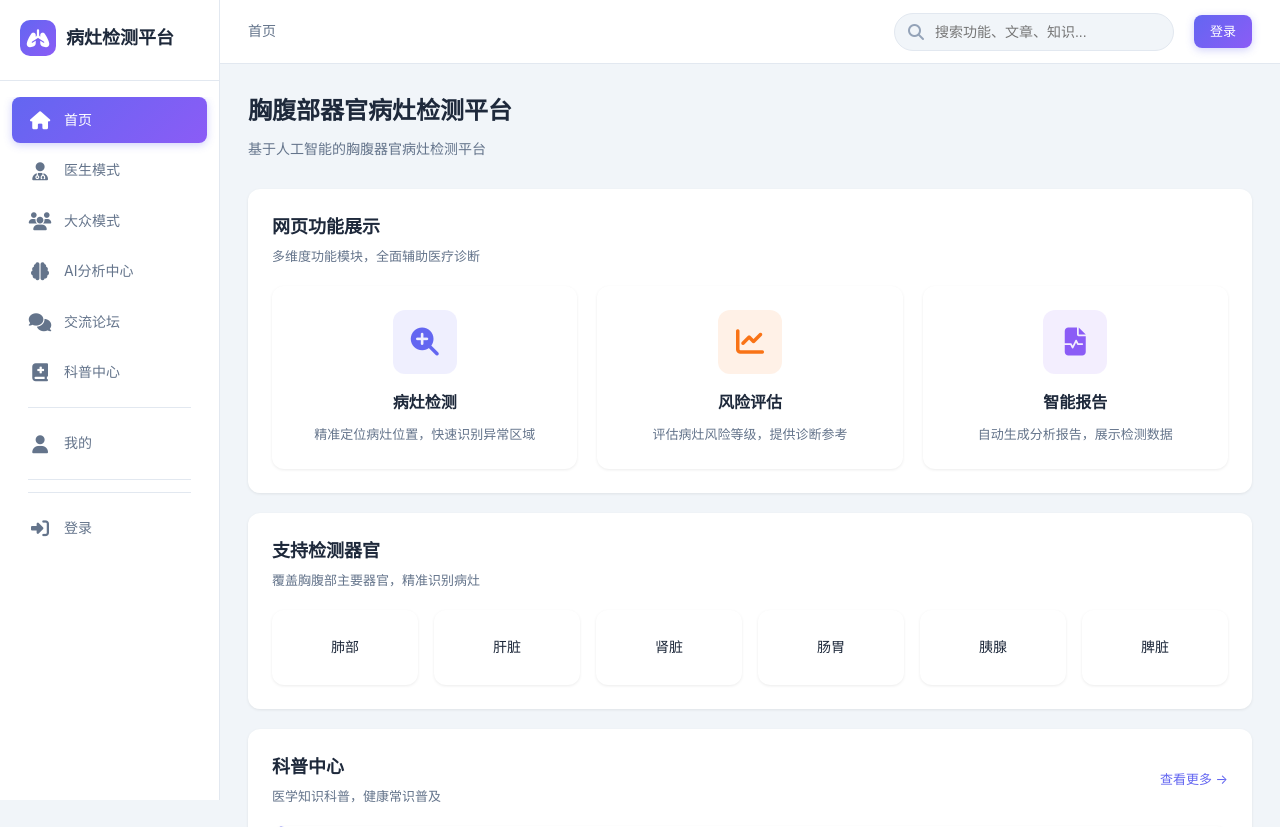
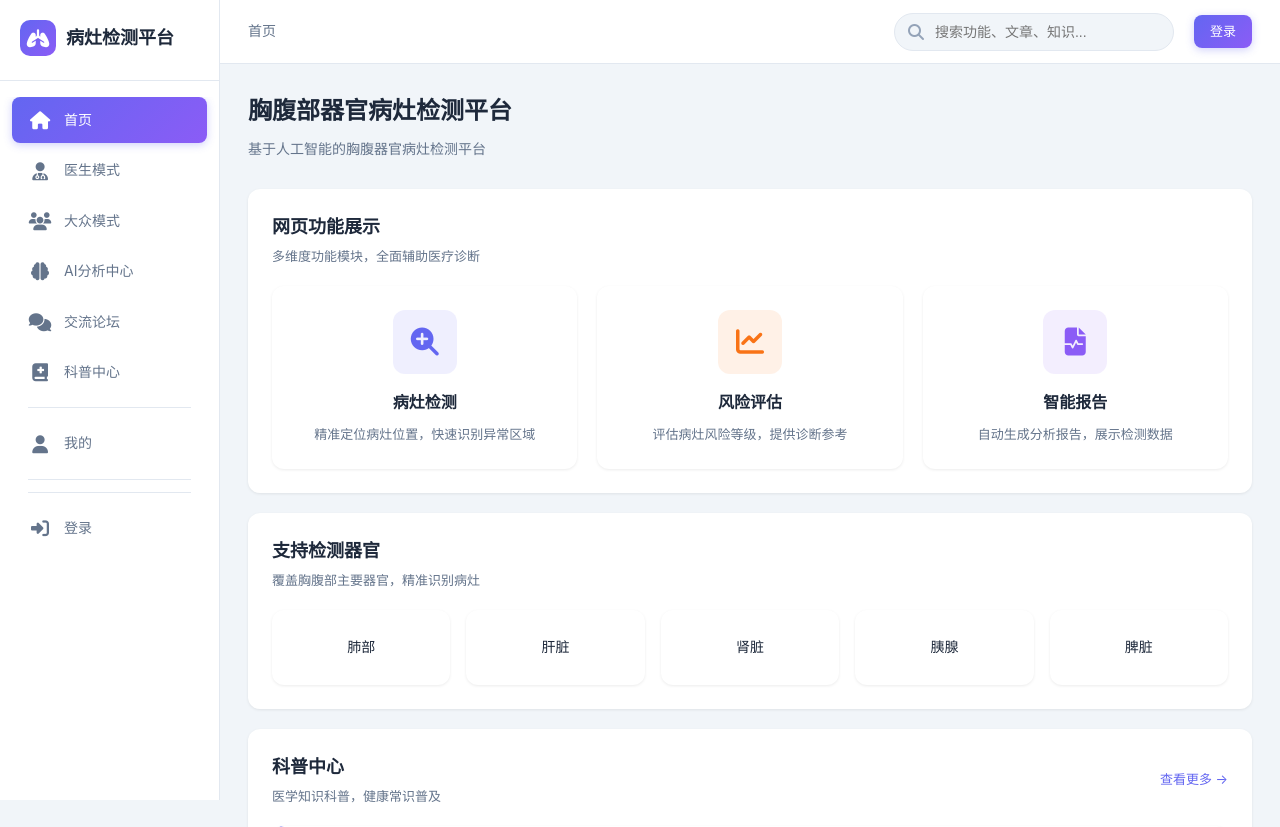
Before and after one commit to xyq-517/my-project, a Flask app: page / in a window 1280 px wide. Shown: the top 827 px of the page. Run offline with Flask 3, Linux system fonts and the light colour scheme.

Commit message:
Update index.html

```diff
--- a/templates/index.html
+++ b/templates/index.html
@@ -49,7 +49,7 @@
             <div class="card-subtitle">覆盖胸腹部主要器官，精准识别病灶</div>
         </div>
     </div>
-    <div class="organ-grid">
+    <div class="organ-grid" style="grid-template-columns: repeat(5, 1fr);">
         <div class="organ-card">
             <div class="organ-name">肺部</div>
         </div>
@@ -58,9 +58,6 @@
         </div>
         <div class="organ-card">
             <div class="organ-name">肾脏</div>
-        </div>
-        <div class="organ-card">
-            <div class="organ-name">肠胃</div>
         </div>
         <div class="organ-card">
             <div class="organ-name">胰腺</div>
```
